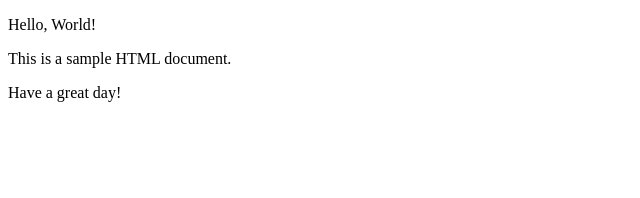
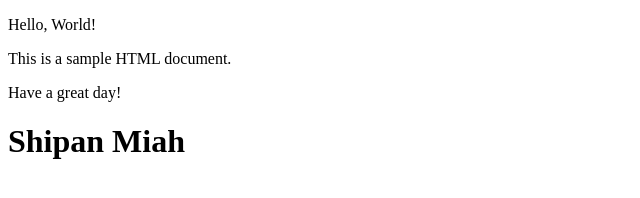
Before and after one commit to Shipan-Ahmed/new, a plain HTML site: page index.html in a window 1280 px wide. Shown: the whole page, without its empty margins (0-640 px from the left). Drawn offline with Linux system fonts and the light colour scheme.

Commit message:
other mini branch

```diff
--- a/index.html
+++ b/index.html
@@ -9,5 +9,6 @@
     <p>Hello, World! </p>
     <p>This is a sample HTML document.</p>
     <p>Have a great day!</p>
+    <h1>Shipan Miah</h1>
 </body>
 </html>
```
Also changed, not shown: 2 other files.
